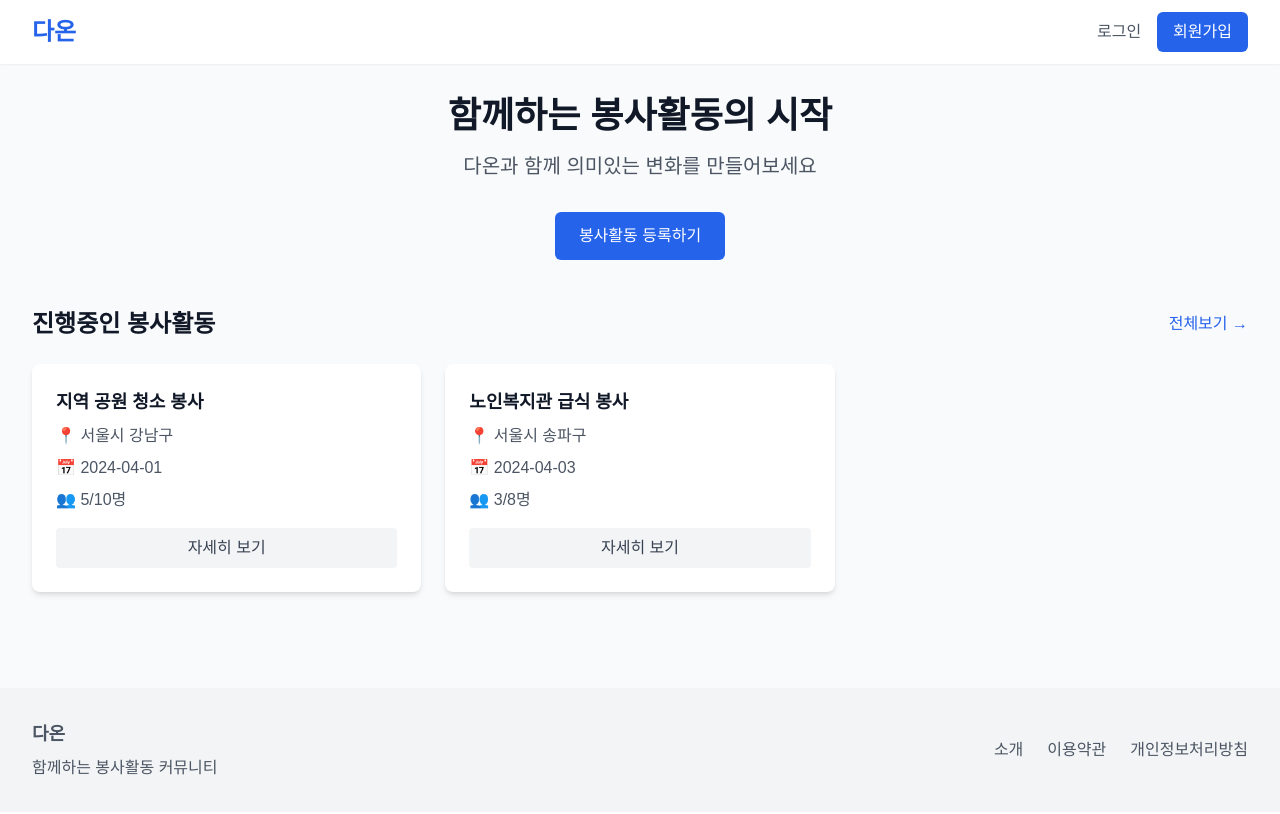
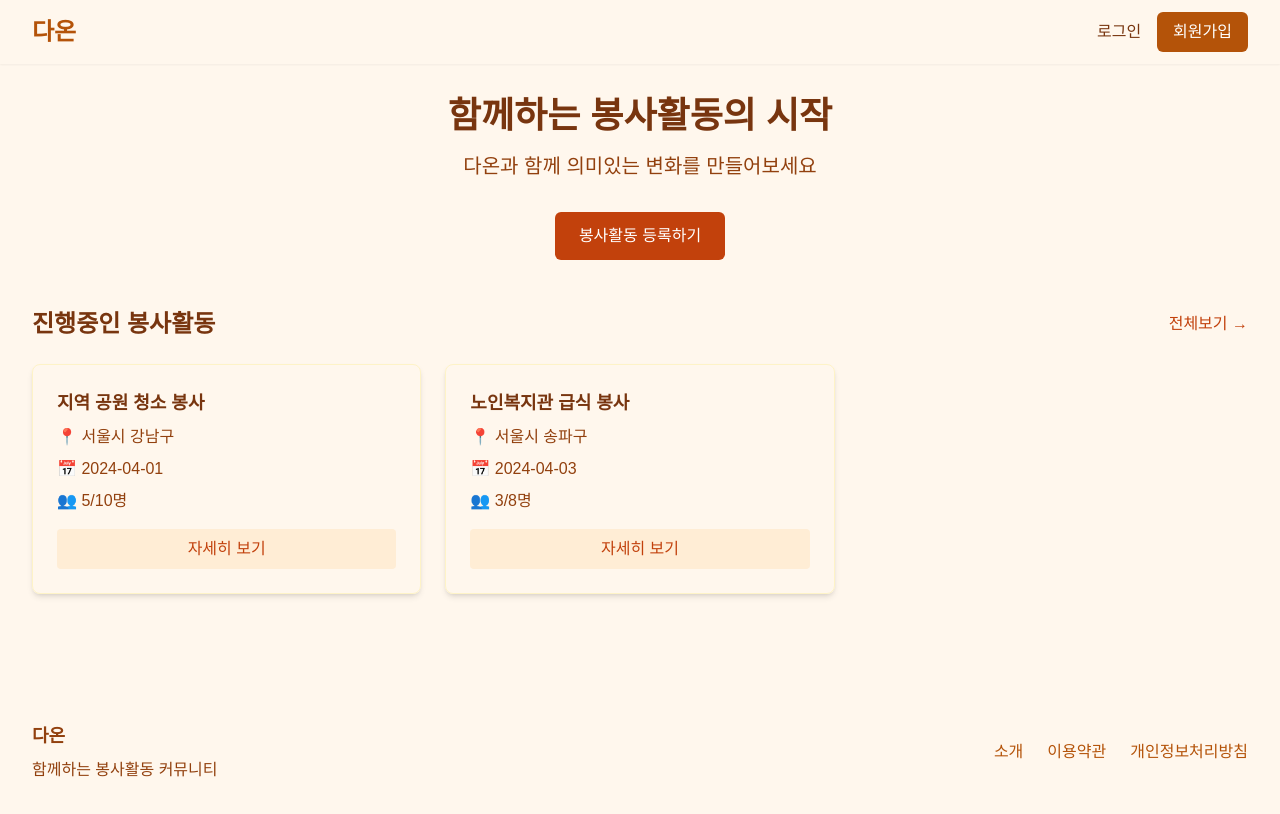
Before and after one commit to sohyunxxi/daon-front, a Next.js app: page / in a window 1280 px wide. Built offline with nearby package versions, Linux system fonts and the light colour scheme.

Commit message:
change color

```diff
--- a/src/app/page.tsx
+++ b/src/app/page.tsx
@@ -23,16 +23,16 @@ const volunteerActivities = [
 
 export default function Home() {
   return (
-    <div className="min-h-screen bg-gray-50">
+    <div className="min-h-screen bg-orange-50">
       {/* 네비게이션 바 */}
-      <nav className="bg-white shadow-sm">
+      <nav className="bg-warm-gray-100 shadow-sm">
         <div className="max-w-7xl mx-auto px-4 sm:px-6 lg:px-8 h-16 flex items-center justify-between">
           <div className="flex items-center">
-            <h1 className="text-2xl font-bold text-blue-600">다온</h1>
+            <h1 className="text-2xl font-bold text-amber-700">다온</h1>
           </div>
           <div className="flex items-center gap-4">
-            <Link href="/login" className="text-gray-600 hover:text-gray-900">로그인</Link>
-            <Link href="/signup" className="bg-blue-600 text-white px-4 py-2 rounded-md hover:bg-blue-700">
+            <Link href="/login" className="text-amber-900 hover:text-amber-700">로그인</Link>
+            <Link href="/signup" className="bg-amber-700 text-white px-4 py-2 rounded-md hover:bg-amber-800">
               회원가입
             </Link>
           </div>
@@ -43,14 +43,14 @@ export default function Home() {
       <main className="max-w-7xl mx-auto px-4 sm:px-6 lg:px-8 py-8">
         {/* 히어로 섹션 */}
         <section className="text-center mb-12">
-          <h2 className="text-4xl font-bold text-gray-900 mb-4">
+          <h2 className="text-4xl font-bold text-amber-900 mb-4">
             함께하는 봉사활동의 시작
           </h2>
-          <p className="text-xl text-gray-600 mb-8">
+          <p className="text-xl text-amber-800 mb-8">
             다온과 함께 의미있는 변화를 만들어보세요
           </p>
           <Link href="/volunteer/create"
-            className="bg-blue-600 text-white px-6 py-3 rounded-md hover:bg-blue-700 inline-block">
+            className="bg-orange-700 text-white px-6 py-3 rounded-md hover:bg-orange-800 inline-block">
             봉사활동 등록하기
           </Link>
         </section>
@@ -58,23 +58,23 @@ export default function Home() {
         {/* 봉사활동 목록 */}
         <section>
           <div className="flex justify-between items-center mb-6">
-            <h3 className="text-2xl font-semibold text-gray-900">진행중인 봉사활동</h3>
-            <Link href="/volunteer/list" className="text-blue-600 hover:text-blue-800">
+            <h3 className="text-2xl font-semibold text-amber-900">진행중인 봉사활동</h3>
+            <Link href="/volunteer/list" className="text-orange-700 hover:text-orange-800">
               전체보기 →
             </Link>
           </div>
 
           <div className="grid grid-cols-1 md:grid-cols-2 lg:grid-cols-3 gap-6">
             {volunteerActivities.map((activity) => (
-              <div key={activity.id} className="bg-white rounded-lg shadow-md p-6 hover:shadow-lg transition-shadow">
-                <h4 className="text-lg font-semibold text-gray-900 mb-2">{activity.title}</h4>
-                <div className="text-gray-600 space-y-2">
+              <div key={activity.id} className="bg-warm-gray-50 rounded-lg shadow-md p-6 hover:shadow-lg transition-shadow border border-amber-100">
+                <h4 className="text-lg font-semibold text-amber-900 mb-2">{activity.title}</h4>
+                <div className="text-amber-800 space-y-2">
                   <p>📍 {activity.location}</p>
                   <p>📅 {activity.date}</p>
                   <p>👥 {activity.participants}/{activity.maxParticipants}명</p>
                 </div>
                 <Link href={`/volunteer/${activity.id}`}
-                  className="mt-4 block text-center bg-gray-100 text-gray-700 px-4 py-2 rounded hover:bg-gray-200">
+                  className="mt-4 block text-center bg-orange-100 text-orange-700 px-4 py-2 rounded hover:bg-orange-200">
                   자세히 보기
                 </Link>
               </div>
@@ -84,17 +84,17 @@ export default function Home() {
       </main>
 
       {/* 푸터 */}
-      <footer className="bg-gray-100 mt-16">
+      <footer className="bg-warm-gray-100 mt-16">
         <div className="max-w-7xl mx-auto px-4 sm:px-6 lg:px-8 py-8">
           <div className="flex justify-between items-center">
-            <div className="text-gray-600">
+            <div className="text-amber-800">
               <h3 className="font-bold text-lg mb-2">다온</h3>
               <p>함께하는 봉사활동 커뮤니티</p>
             </div>
             <div className="flex gap-6">
-              <Link href="/about" className="text-gray-600 hover:text-gray-900">소개</Link>
-              <Link href="/terms" className="text-gray-600 hover:text-gray-900">이용약관</Link>
-              <Link href="/privacy" className="text-gray-600 hover:text-gray-900">개인정보처리방침</Link>
+              <Link href="/about" className="text-amber-700 hover:text-amber-900">소개</Link>
+              <Link href="/terms" className="text-amber-700 hover:text-amber-900">이용약관</Link>
+              <Link href="/privacy" className="text-amber-700 hover:text-amber-900">개인정보처리방침</Link>
             </div>
           </div>
         </div>
```
